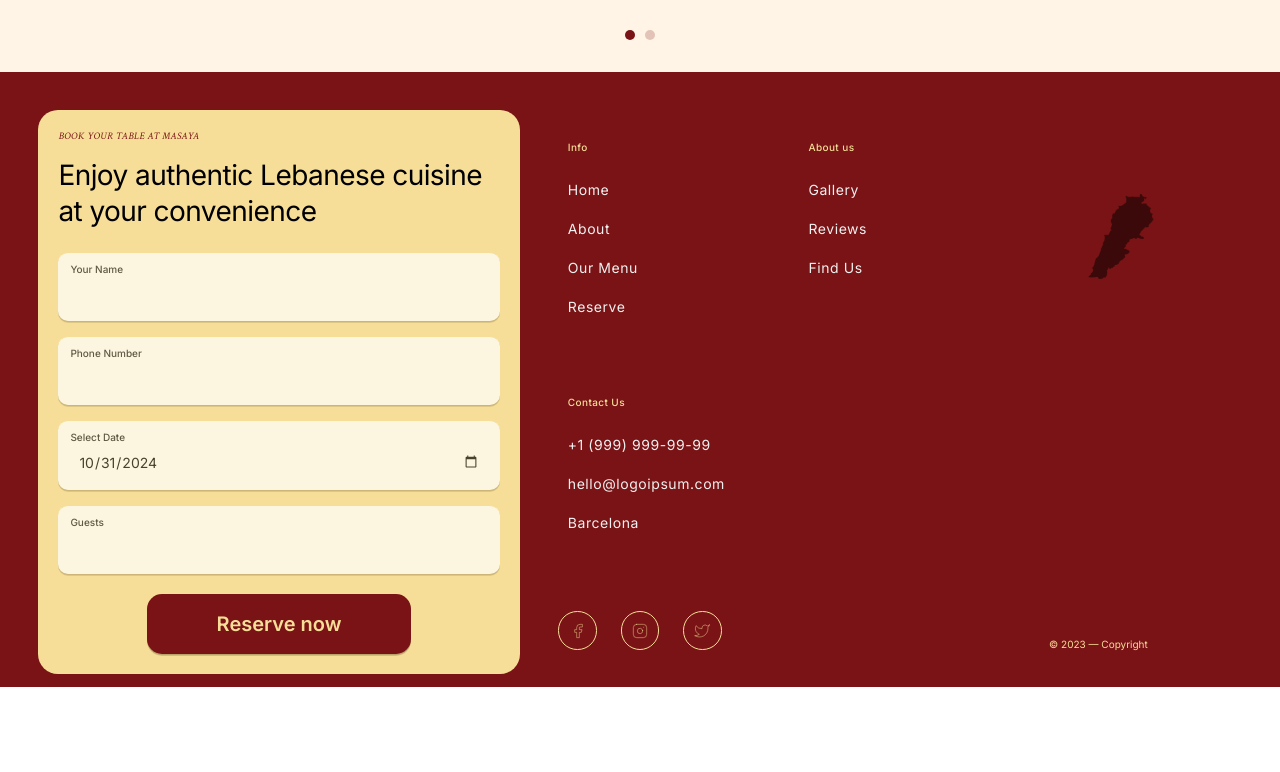
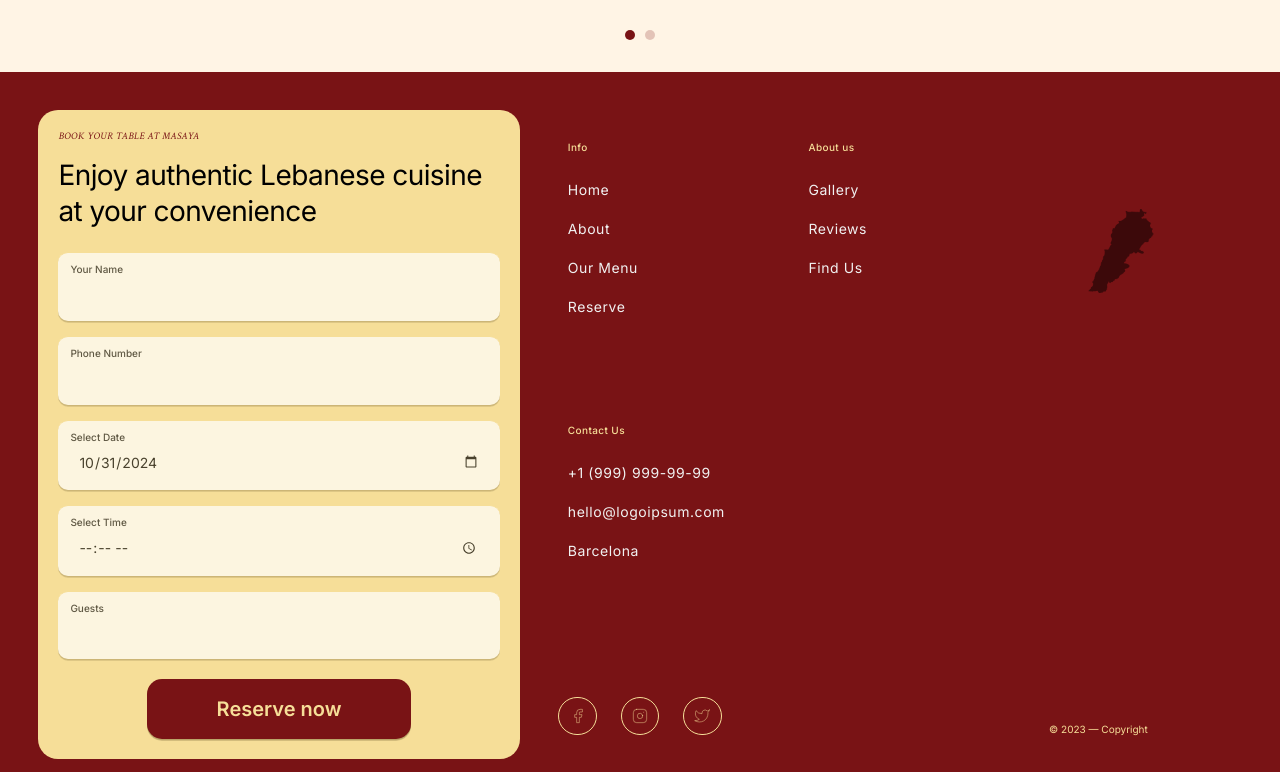
Before and after one commit to Moustafa-97/MASAYA, a React (Vite) app: page / in a window 1280 px wide. Shown: the part 3365-4137 px from the top of the page. Before the commit the page ends 4052 px from the top, so only its background shows below. Built offline with nearby package versions, Linux system fonts and the light colour scheme.

Commit message:
add time

```diff
--- a/src/i18n.ts
+++ b/src/i18n.ts
@@ -106,6 +106,7 @@ const resources = {
         name: "Your Name",
         phone: "Phone Number",
         date: "Select Date",
+        time: "Select Time",
         guest: "Guests",
         book: "BOOK YOUR TABLE AT MASAYA",
         bookP: "Enjoy authentic Lebanese cuisine at your convenience",
@@ -201,6 +202,7 @@ const resources = {
         name: "Tu Nombre",
         phone: "Número de Teléfono",
         date: "Selecciona la Fecha",
+        time: "Selecciona la Hora",
         guest: "Invitados",
         book: "RESERVA TU MESA EN MASAYA",
         bookP: "Disfruta de la auténtica cocina libanesa a tu conveniencia",
--- a/src/pages/reserve/reserveForm/Reservation.tsx
+++ b/src/pages/reserve/reserveForm/Reservation.tsx
@@ -15,6 +15,7 @@ const ReservationForm = (props: Props) => {
   const [name, setName] = useState("");
   const [phone, setPhone] = useState("");
   const [date, setDate] = useState<Date | null>(new Date());
+  const [time, setTime] = useState("");
   const [guests, setGuests] = useState("");
   const [isSubmitting, setIsSubmitting] = useState(false);
 
@@ -26,6 +27,7 @@ const ReservationForm = (props: Props) => {
       name,
       phone,
       date: date ? date.toDateString() : "",
+      time,
       guests,
     };
     try {
@@ -40,6 +42,7 @@ const ReservationForm = (props: Props) => {
       setPhone("");
       setDate(new Date());
       setGuests("");
+      setTime("");
     } catch (error) {
       alert("Failed to send reservation request. Please try again.");
       console.error("Error sending email:", error);
@@ -84,6 +87,15 @@ const ReservationForm = (props: Props) => {
             required
           />
         </label>
+        <label>
+          {t("reservation.time")}
+          <input
+            type="time"
+            value={time}
+            onChange={(e) => setTime(e.target.value)}
+            required
+          />
+        </label>
 
         <label>
           {t("reservation.guest")}
```
